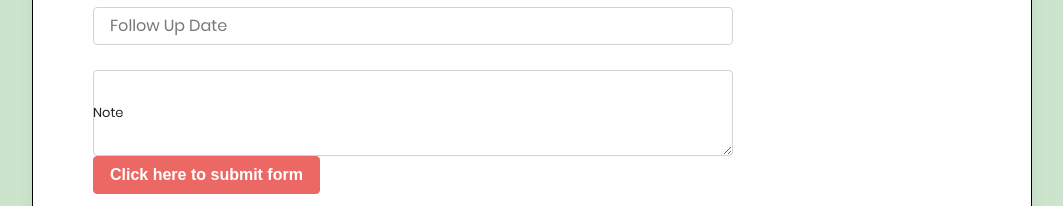
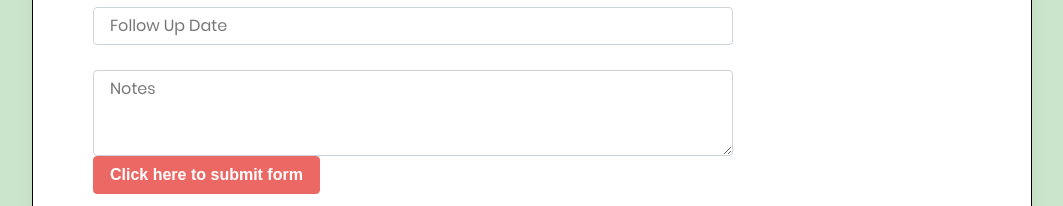
Before and after one commit to VHarris113/jobify, a React (Create React App) app in the folder client/: page /insert in a window 1280 px wide. Shown: the part 854-1060 px from the top of the page, without its empty margins (108-1171 px from the left). Built offline with nearby package versions, Linux system fonts and the light colour scheme; a web font is replaced by a local one.

Commit message:
made changes to note section

```diff
--- a/client/src/pages/insert.js
+++ b/client/src/pages/insert.js
@@ -78,8 +78,8 @@ function insert() {
         </Form.Group>
 
   <Form.Group controlId="exampleForm.ControlTextarea1">
-    <Form.Label>Note</Form.Label>
-    <Form.Control as="textarea" rows={3} />
+    <Form.Label></Form.Label>
+    <Form.Control as="textarea" rows={3} placeholder="Notes"/>
   </Form.Group>
 </Form>
 
```
Also changed, not shown: client/src/pages/insert/NavBar.js (deleted, +0 -33 lines).
